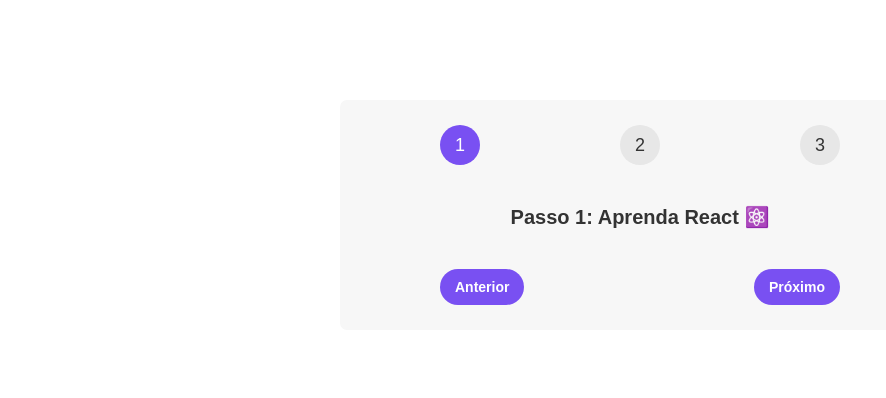
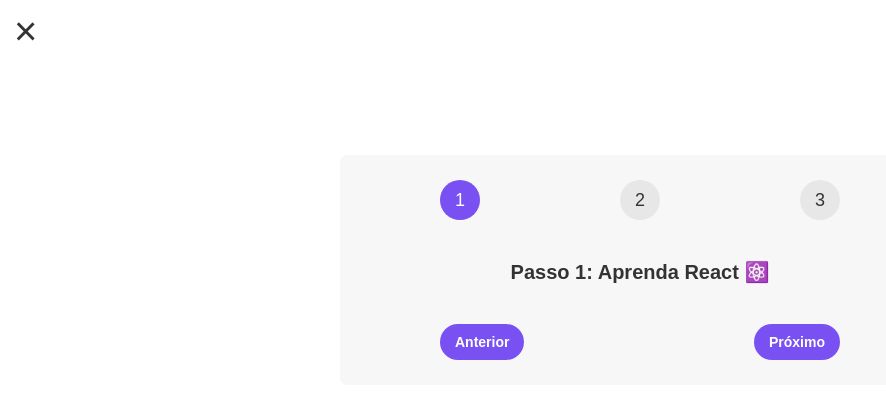
Before and after one commit to leoCardosoDev/front_end_reactjs_steps_state, a React (Create React App) app: page / in a window 1280 px wide. Shown: the top 398 px of the page, without its empty margins (0-886 px from the left). Built offline with nearby package versions, Linux system fonts and the light colour scheme; the HTML template or start-up script is replaced by a standard one.

Commit message:
feat: add resume close

```diff
--- a/src/App.js
+++ b/src/App.js
@@ -8,6 +8,7 @@
 
 export default function App() {
   const [step, setStep] = useState(1);
+  const [isOpen, setIsOpen] = useState(true);
   const styleBg = { backgroundColor: '#7950f2', color: '#fff' };
 
   function handlePrevious() {
@@ -19,6 +20,13 @@
   }
 
   return (
+    <>
+      <button className="close" onClick={() => setIsOpen(!isOpen)}>
+        <span
+          dangerouslySetInnerHTML={{ __html: isOpen ? '&times;' : '&#9654;' }}
+        />
+      </button>
+      {isOpen && (
         <div className="steps">
           <div className="numbers">
             <div className={step >= 1 ? 'active' : ''}>1</div>
@@ -37,5 +45,7 @@
             </button>
           </div>
         </div>
+      )}
+    </>
   );
 }
```
Lines whose indentation alone changed are shown as unchanged.
